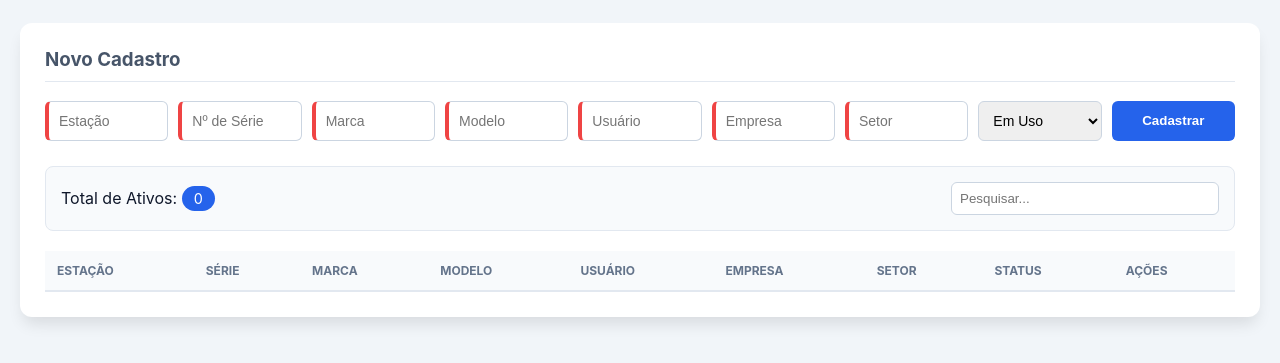
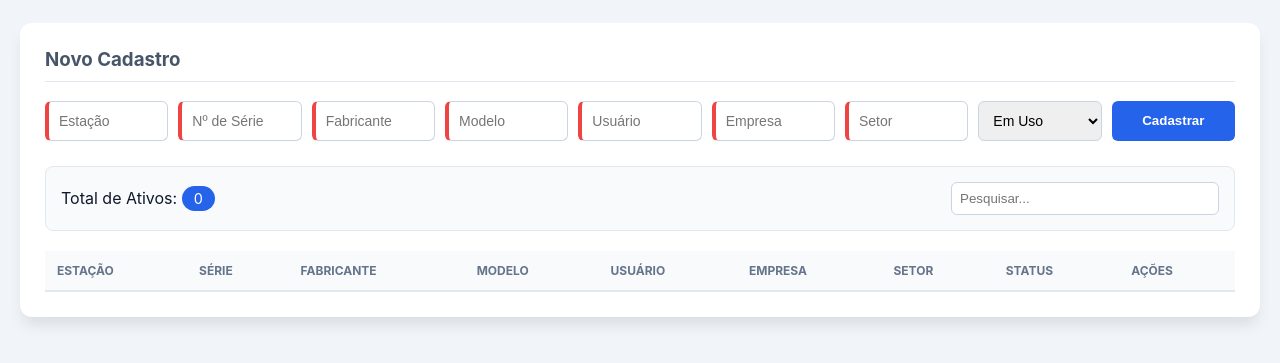
Before and after one commit to kaio-osi/gestao-de-ativos, a plain HTML site: page index.html in a window 1280 px wide. Shown: the part 117-480 px from the top of the page. Drawn offline with Linux system fonts and the light colour scheme.

Commit message:
Add files via upload

```diff
--- a/index.html
+++ b/index.html
@@ -18,7 +18,7 @@
         <section class="grid-form" id="formulario">
             <input type="text" id="estacao" placeholder="Estação" required>
             <input type="text" id="serie" placeholder="Nº de Série" required>
-            <input type="text" id="marca" placeholder="Marca" required>
+            <input type="text" id="fabricante" placeholder="Fabricante" required>
             <input type="text" id="modelo" placeholder="Modelo" required>
             <input type="text" id="usuario" placeholder="Usuário" required>
             <input type="text" id="empresa" placeholder="Empresa" required>
@@ -40,7 +40,7 @@
                 <tr>
                     <th>Estação</th>
                     <th>Série</th>
-                    <th>Marca</th>
+                    <th>Fabricante</th>
                     <th>Modelo</th>
                     <th>Usuário</th>
                     <th>Empresa</th>
--- a/script.js
+++ b/script.js
@@ -1,4 +1,4 @@
-const camposIds = ['estacao', 'serie', 'marca', 'modelo', 'usuario', 'empresa', 'setor'];
+const camposIds = ['estacao', 'serie', 'fabricante', 'modelo', 'usuario', 'empresa', 'setor'];
 
 function adicionarItem() {
     const dados = {};
@@ -35,7 +35,7 @@ function renderizarLinha(linha, dados) {
     linha.innerHTML = `
         <td>${dados.estacao}</td>
         <td>${dados.serie}</td>
-        <td>${dados.marca}</td>
+        <td>${dados.fabricante}</td>
         <td>${dados.modelo}</td>
         <td>${dados.usuario}</td>
         <td>${dados.empresa}</td>
@@ -86,7 +86,7 @@ function salvarEdicao(botao) {
     const novosDados = {
         estacao: inputs[0].value,
         serie: inputs[1].value,
-        marca: inputs[2].value,
+        fabricante: inputs[2].value,
         modelo: inputs[3].value,
         usuario: inputs[4].value,
         empresa: inputs[5].value,
```
